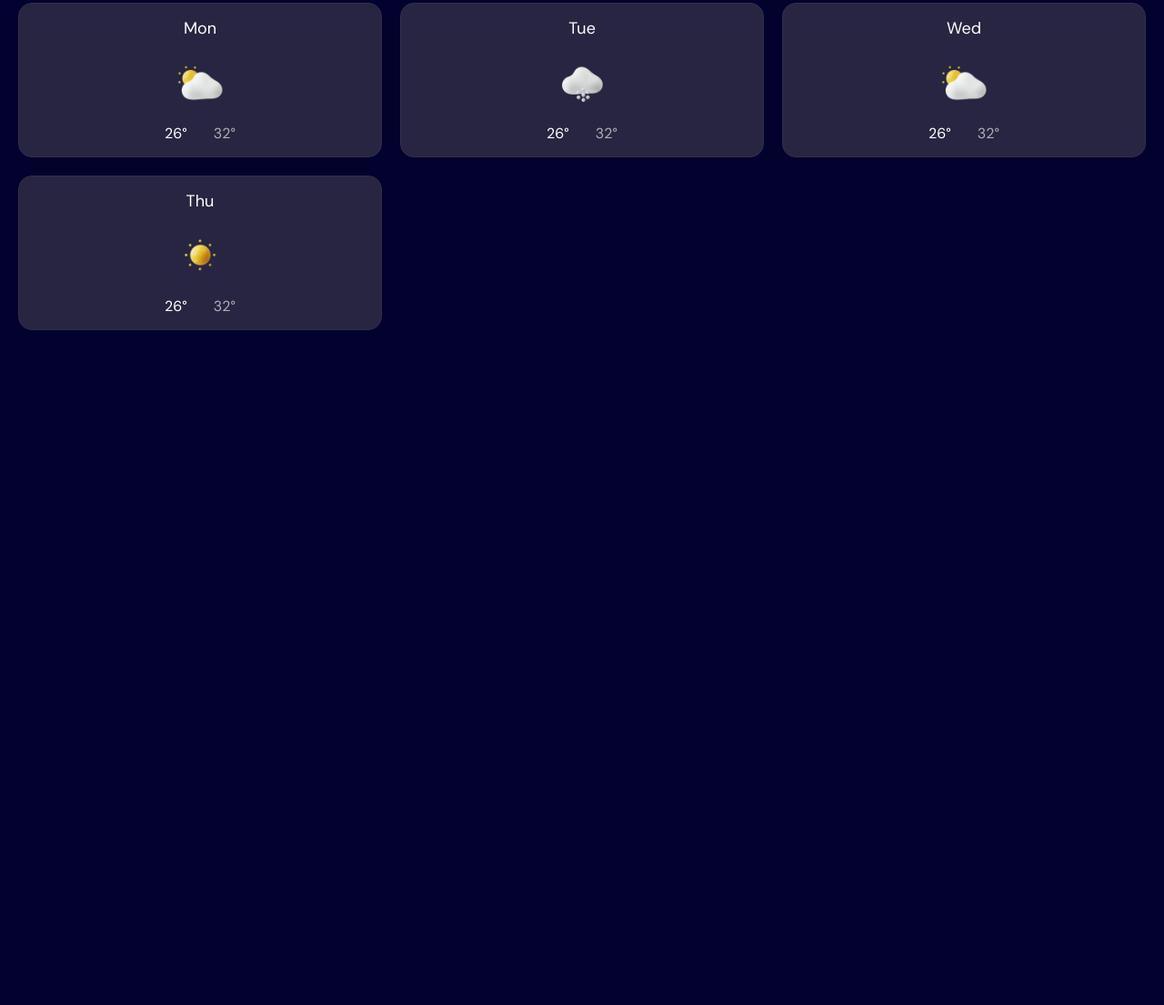
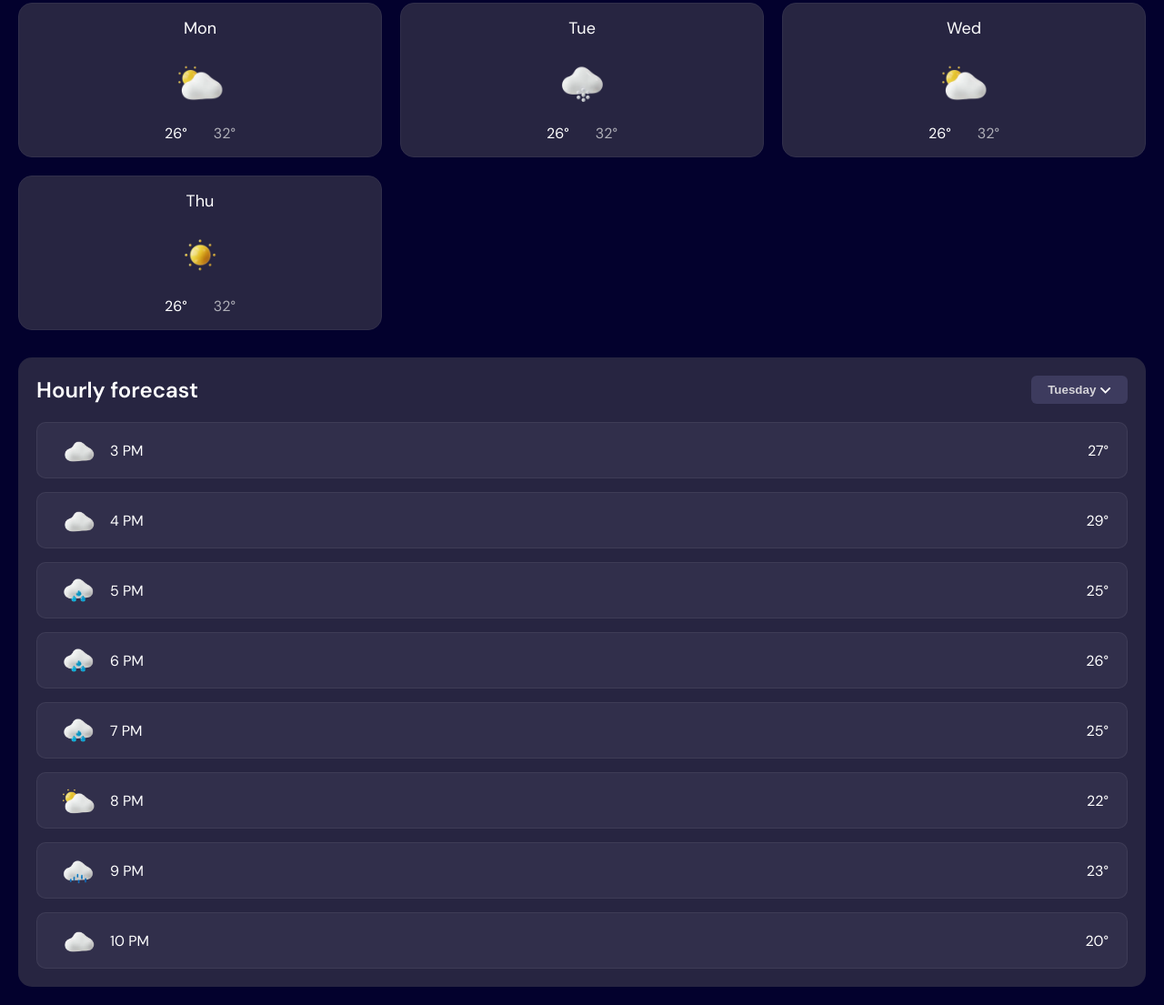
Before and after one commit to lk-chris/Weather-App, a plain HTML site: page index.html in a window 1280 px wide. Shown: the part 1315-2420 px from the top of the page at 91% size. Before the commit the page ends 1698 px from the top, so only its background shows below. Drawn offline with Linux system fonts and the light colour scheme; no server answers.

Commit message:
Add hourly forecast section with styling for improved layout

```diff
--- a/index.html
+++ b/index.html
@@ -134,7 +134,72 @@
         </div>
       </div>
     </section>
-    <div class="weather-info-aside"></div>
+    <div class="weather-info-aside">
+      <div class="hourly-forecast-div">
+        <h2>Hourly forecast</h2>
+        <button>Tuesday <img src="/assets/images/icon-dropdown.svg" alt=""></button>
+      </div>
+
+
+      <div class="hourly-forecast">
+        <div class="hourly-forecast-info">
+          <div class="hfi-lhs">
+            <img src="assets/images/icon-overcast.webp" alt="">
+            <p class="hfi-time">3 PM</p>
+          </div>
+          <p class="hfi-temp">27°</p>
+        </div>
+        <div class="hourly-forecast-info">
+          <div class="hfi-lhs">
+            <img src="assets/images/icon-overcast.webp" alt="">
+            <p class="hfi-time">4 PM</p>
+          </div>
+          <p class="hfi-temp">29°</p>
+        </div>
+        <div class="hourly-forecast-info">
+          <div class="hfi-lhs">
+            <img src="assets/images/icon-rain.webp" alt="">
+            <p class="hfi-time">5 PM</p>
+          </div>
+          <p class="hfi-temp">25°</p>
+        </div>
+        <div class="hourly-forecast-info">
+          <div class="hfi-lhs">
+            <img src="assets/images/icon-rain.webp" alt="">
+            <p class="hfi-time">6 PM</p>
+          </div>
+          <p class="hfi-temp">26°</p>
+        </div>
+        <div class="hourly-forecast-info">
+          <div class="hfi-lhs">
+            <img src="assets/images/icon-rain.webp" alt="">
+            <p class="hfi-time">7 PM</p>
+          </div>
+          <p class="hfi-temp">25°</p>
+        </div>
+        <div class="hourly-forecast-info">
+          <div class="hfi-lhs">
+            <img src="assets/images/icon-partly-cloudy.webp" alt="">
+            <p class="hfi-time">8 PM</p>
+          </div>
+          <p class="hfi-temp">22°</p>
+        </div>
+        <div class="hourly-forecast-info">
+          <div class="hfi-lhs">
+            <img src="assets/images/icon-drizzle.webp" alt="">
+            <p class="hfi-time">9 PM</p>
+          </div>
+          <p class="hfi-temp">23°</p>
+        </div>
+        <div class="hourly-forecast-info">
+          <div class="hfi-lhs">
+            <img src="assets/images/icon-overcast.webp" alt="">
+            <p class="hfi-time">10 PM</p>
+          </div>
+          <p class="hfi-temp">20°</p>
+        </div>
+      </div>
+    </div>
   </section>
   <script src="index.js"></script>
 </body>
--- a/style.css
+++ b/style.css
@@ -204,3 +204,49 @@ header{
 .forecast-temp-evening{
     color: var(--color-neutral-300);
 }
+
+/*hourly-forecast*/
+.weather-info-aside{
+    margin-top: 30px;
+    background-color: var(--color-neutral-800);
+    padding: 20px 20px;
+    border-radius: 15px;
+}
+.hourly-forecast-div{
+    display: flex;
+    justify-content: space-between;
+}
+.hourly-forecast{
+    margin-top: 20px;
+    display: flex;
+    flex-direction: column;
+    gap: 15px;
+}
+.hourly-forecast-div h2{
+    font-weight: 600;
+}
+.hourly-forecast-div button{
+    background-color: var(--color-neutral-600);
+    color: var(--color-neutral-200);
+    border: none;
+    padding: 8px 18px;
+    border-radius: 6px;
+    font-weight: 600;
+}
+.hourly-forecast-info{
+    background-color: var(--color-neutral-700);
+    display: flex;
+    justify-content: space-between;
+    align-items: center;
+    padding: 5px 20px;
+    border-radius: 10px;
+    border: 1px solid rgba(174, 174, 183, 0.103);
+}
+.hfi-lhs{
+    display: flex;
+    align-items: center;
+    gap: 10px;
+}
+.hfi-lhs img{
+    width: 50px;
+}
```
